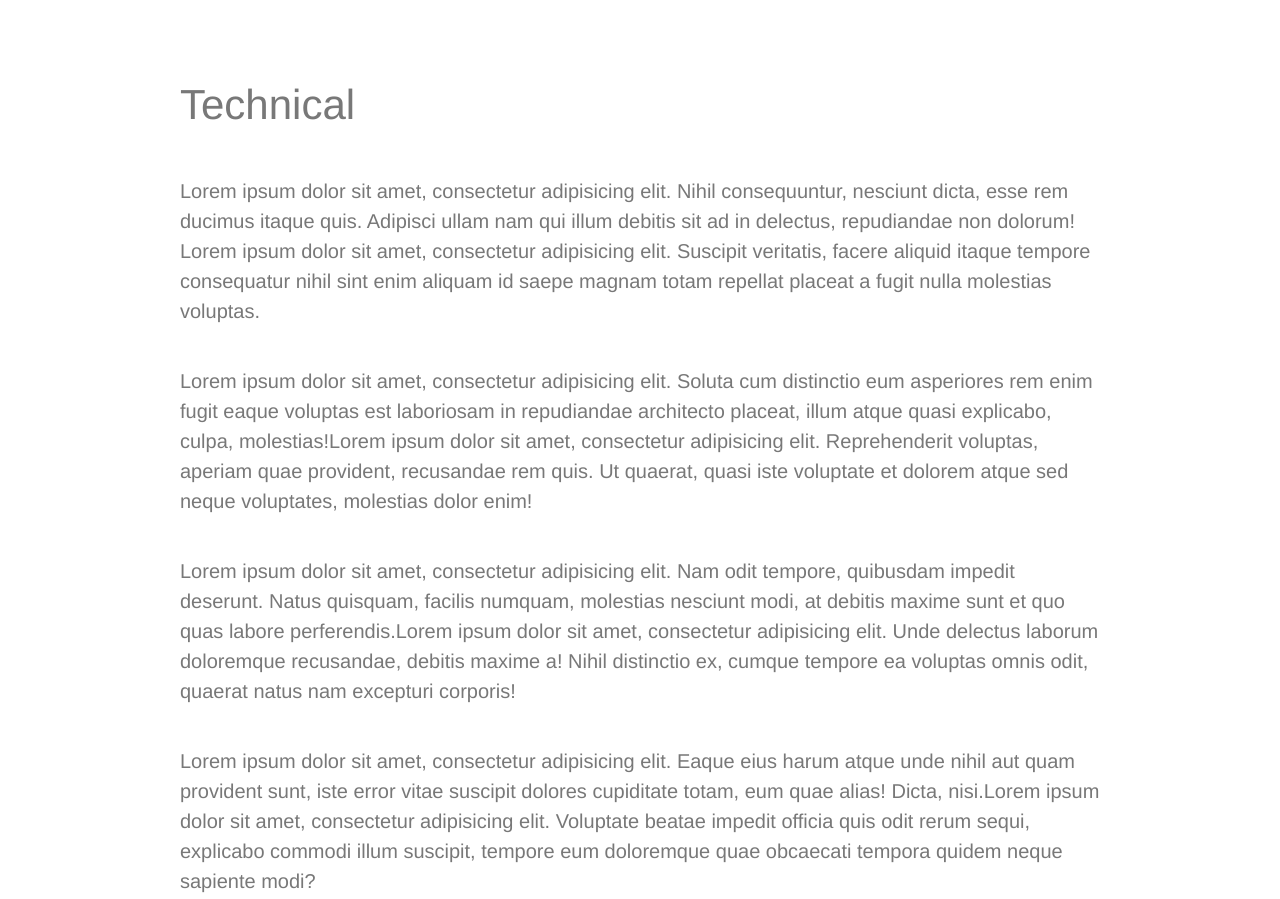
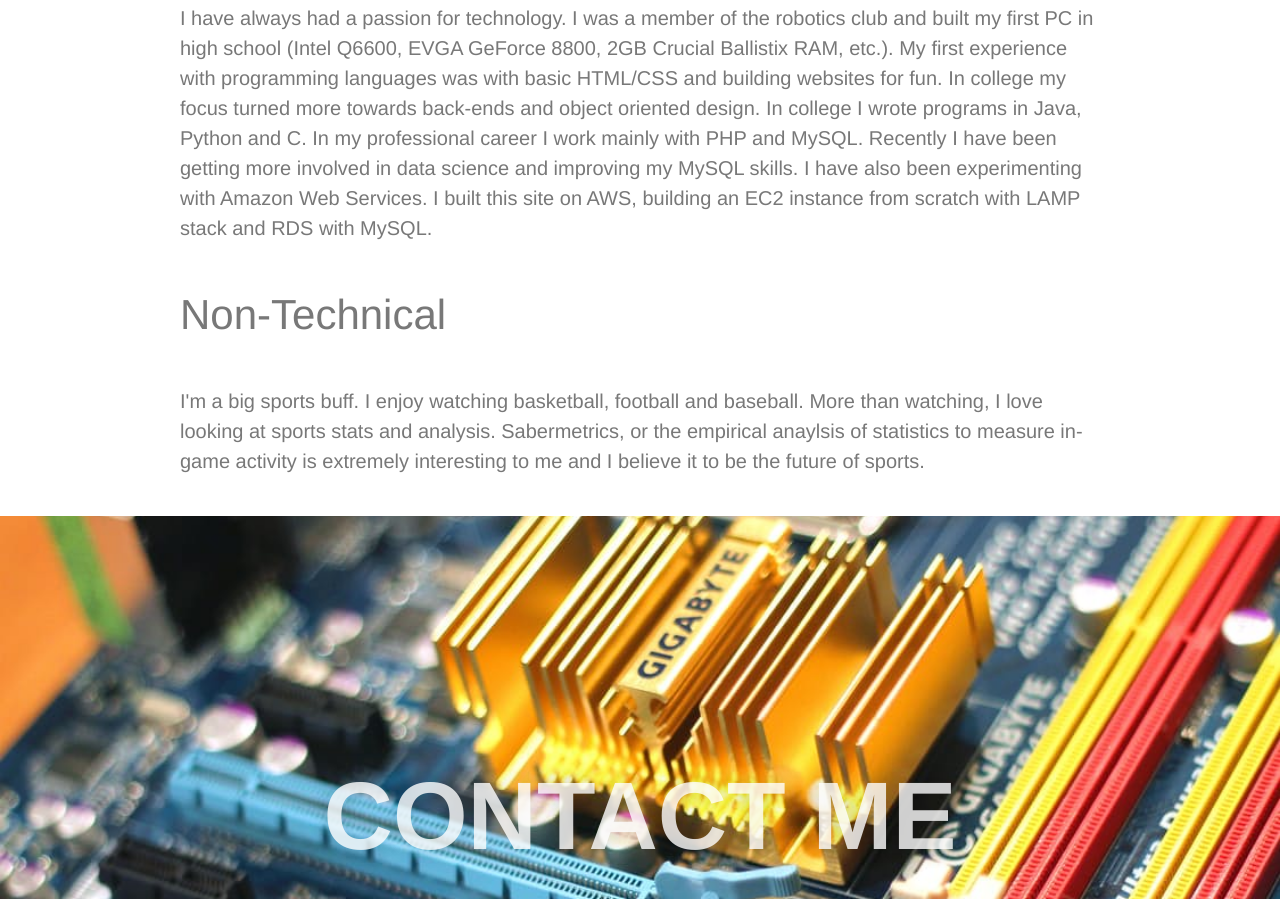
Before and after one commit to theot03/theotijssen.com, a plain HTML site: page index.html in a window 1280 px wide. Shown: the part 1943-2842 px from the top of the page. Drawn offline with nearby package versions, Linux system fonts and the light colour scheme.

Commit message:
added content

```diff
--- a/index.html
+++ b/index.html
@@ -53,8 +53,6 @@
           <h2>About Me</h2>
           <p>My name is Theo Tijssen and I am an enthusiastic software engineer. I'm currently the Senior Application Developer at MPX. Working mainly with PHP and MySQL, I develop custom document composition applications for a broad range of industries that include Energy, Healthcare, Insurance, Telecommunications and Financial Services. I have a proven track record in both development as well as project management, while also exceeding expectations. </p>
           <p>I received my Bachelor of Science degree in Electrical Engineering, with a focus in Computer Engineering, from the University of Southern Maine in 2013. While at USM, I served on the Engineering Student Committee and helped with many initiatives that included funding and student activities. Some relevant courses included Data Structurs, Object Oriented Design, Microprocessor Systems, Differential Equations, Circuits and Electronics.
-          <h2>Resume</h2>
-          <p>Please find my resume HERE.
         </div>
       </section>
 
@@ -67,12 +65,9 @@
       <section class="module content">
         <div class="container">
           <h2>Technical</h2>
-          <p>Lorem ipsum dolor sit amet, consectetur adipisicing elit. Nihil consequuntur, nesciunt dicta, esse rem ducimus itaque quis. Adipisci ullam nam qui illum debitis sit ad in delectus, repudiandae non dolorum! Lorem ipsum dolor sit amet, consectetur adipisicing elit. Suscipit veritatis, facere aliquid itaque tempore consequatur nihil sint enim aliquam id saepe magnam totam repellat placeat a fugit nulla molestias voluptas.</p>
-          <p>Lorem ipsum dolor sit amet, consectetur adipisicing elit. Soluta cum distinctio eum asperiores rem enim fugit eaque voluptas est laboriosam in repudiandae architecto placeat, illum atque quasi explicabo, culpa, molestias!Lorem ipsum dolor sit amet, consectetur adipisicing elit. Reprehenderit voluptas, aperiam quae provident, recusandae rem quis. Ut quaerat, quasi iste voluptate et dolorem atque sed neque voluptates, molestias dolor enim!</p>
-          <p>Lorem ipsum dolor sit amet, consectetur adipisicing elit. Nam odit tempore, quibusdam impedit deserunt. Natus quisquam, facilis numquam, molestias nesciunt modi, at debitis maxime sunt et quo quas labore perferendis.Lorem ipsum dolor sit amet, consectetur adipisicing elit. Unde delectus laborum doloremque recusandae, debitis maxime a! Nihil distinctio ex, cumque tempore ea voluptas omnis odit, quaerat natus nam excepturi corporis!</p>
-          <p>Lorem ipsum dolor sit amet, consectetur adipisicing elit. Eaque eius harum atque unde nihil aut quam provident sunt, iste error vitae suscipit dolores cupiditate totam, eum quae alias! Dicta, nisi.Lorem ipsum dolor sit amet, consectetur adipisicing elit. Voluptate beatae impedit officia quis odit rerum sequi, explicabo commodi illum suscipit, tempore eum doloremque quae obcaecati tempora quidem neque sapiente modi?</p>
+          <p>I have always had a passion for technology. I was a member of the robotics club and built my first PC in high school (Intel Q6600, EVGA GeForce 8800, 2GB Crucial Ballistix RAM, etc.). My first experience with programming languages was with basic HTML/CSS and building websites for fun. In college my focus turned more towards back-ends and object oriented design. In college I wrote programs in Java, Python and C. In my professional career I work mainly with PHP and MySQL. Recently I have been getting more involved in data science and improving my MySQL skills. I have also been experimenting with Amazon Web Services. I built this site on AWS, building an EC2 instance from scratch with LAMP stack and RDS with MySQL.</p>
           <h2>Non-Technical</h2>
-          <p>Lorem ipsum dolor sit amet, consectetur adipisicing elit. Nam odit tempore, quibusdam impedit deserunt. Natus quisquam, facilis numquam, molestias nesciunt modi, at debitis maxime sunt et quo quas labore perferendis.Lorem ipsum dolor sit amet, consectetur adipisicing elit. Unde delectus laborum doloremque recusandae, debitis maxime a! Nihil distinctio ex, cumque tempore ea voluptas omnis odit, quaerat natus nam excepturi corporis!</p>
+          <p>I'm a big sports buff. I enjoy watching basketball, football and baseball. More than watching, I love looking at sports stats and analysis. Sabermetrics, or the empirical anaylsis of statistics to measure in-game activity is extremely interesting to me and I believe it to be the future of sports.</p>
         </div>
       </section>
 
```
